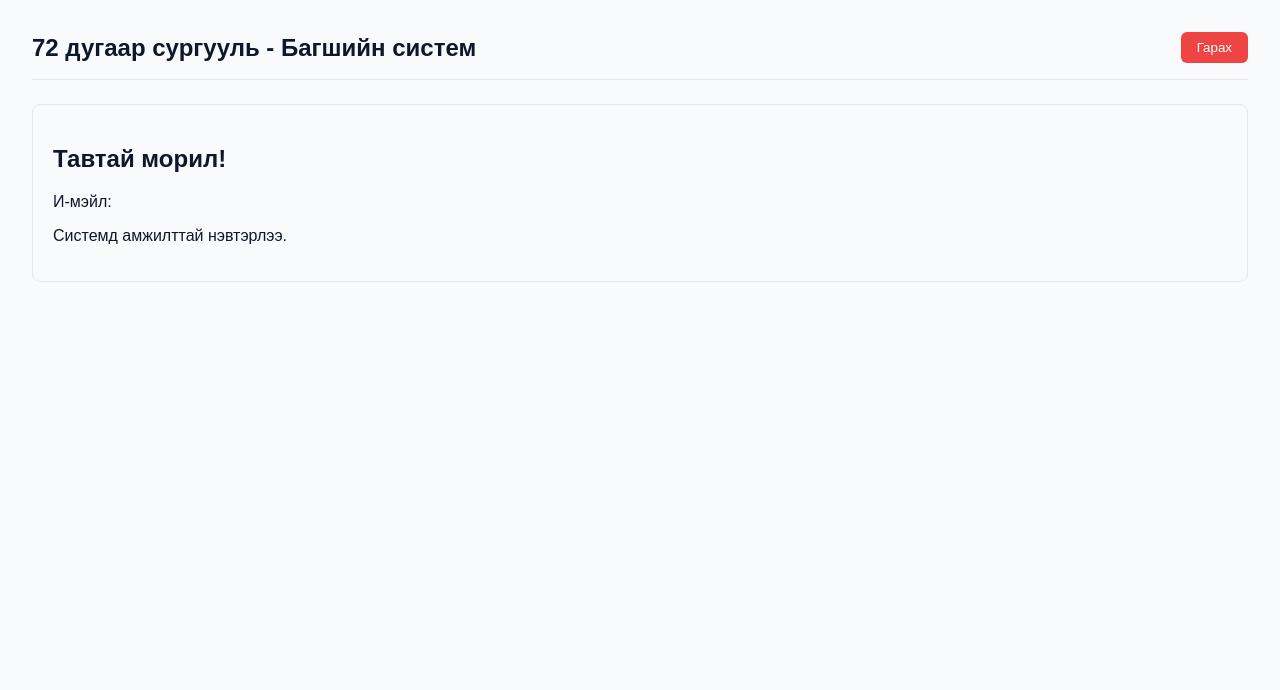
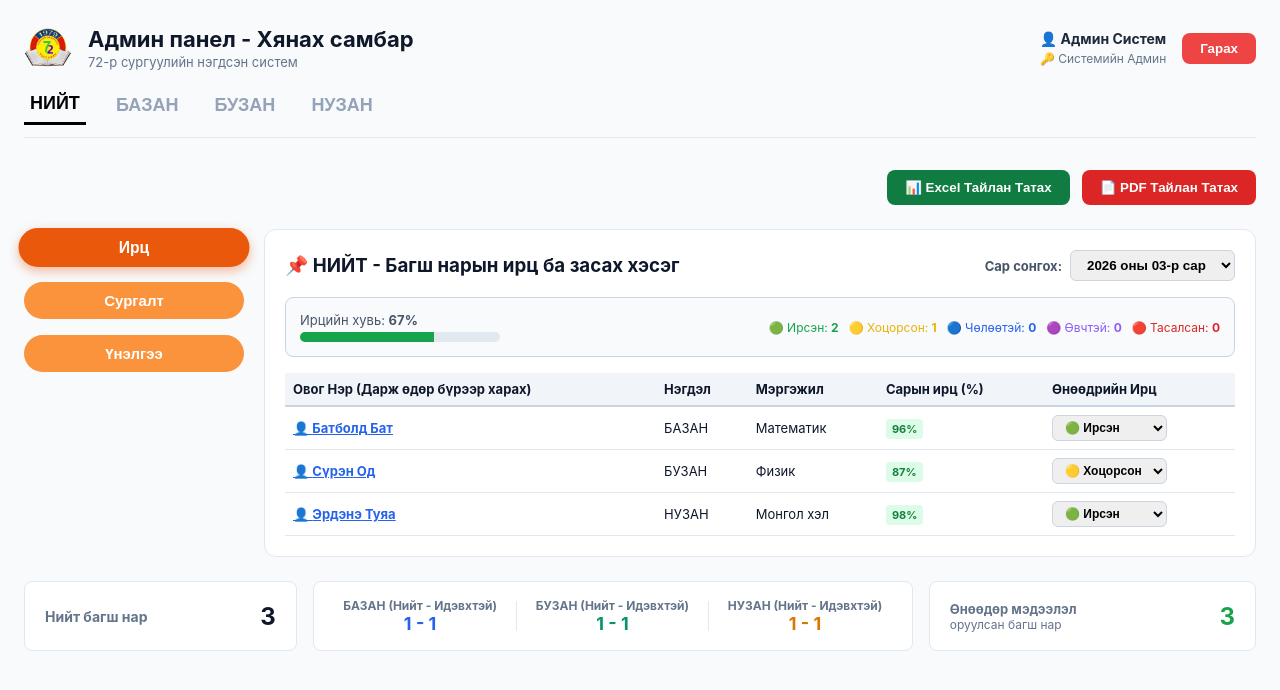
Before and after one commit to purevjav8nb8-create/school-portal-72, a Next.js app in the folder frontend/: page /dashboard in a window 1280 px wide. Shown: the top 690 px of the page. Built offline with nearby package versions, Linux system fonts and the light colour scheme; no server answers.

Commit message:
dashboard v2 layout

```diff
--- a/frontend/app/dashboard/components/SideMenu.tsx
+++ b/frontend/app/dashboard/components/SideMenu.tsx
@@ -18,10 +18,10 @@ export default function SideMenu({ activeCategory, setActiveCategory }: Props) {
               backgroundColor: isActive ? '#ea580c' : '#fb923c',
               color: 'white',
               border: 'none',
-              padding: '12px 24px',
+              padding: '10px 20px',
               borderRadius: '24px',
               fontWeight: 'bold',
-              fontSize: '16px',
+              fontSize: '15px',
               cursor: 'pointer',
               boxShadow: isActive ? '0 4px 10px rgba(234, 88, 12, 0.4)' : 'none',
               transform: isActive ? 'scale(1.05)' : 'none',
--- a/frontend/app/dashboard/components/UnitTabs.tsx
+++ b/frontend/app/dashboard/components/UnitTabs.tsx
@@ -31,16 +31,7 @@ export default function UnitTabs({ activeUnit, setActiveUnit, onDownload, isAdmi
         ))}
       </div>
 
-      {isAdmin && (
-        <div style={{ display: 'flex', gap: '10px' }}>
-          <button onClick={() => onDownload('excel')} style={{ backgroundColor: '#107c41', color: 'white', border: 'none', padding: '8px 16px', borderRadius: '6px', fontWeight: 'bold', cursor: 'pointer' }}>
-            📊 Excel Тайлан Татах
-          </button>
-          <button onClick={() => onDownload('pdf')} style={{ backgroundColor: '#dc2626', color: 'white', border: 'none', padding: '8px 16px', borderRadius: '6px', fontWeight: 'bold', cursor: 'pointer' }}>
-            📄 PDF Тайлан Татах
-          </button>
-        </div>
-      )}
+
     </div>
   );
 }
--- a/frontend/app/dashboard/page.tsx
+++ b/frontend/app/dashboard/page.tsx
@@ -1,100 +1,243 @@
 'use client';
 
-import { useEffect, useState } from 'react';
-import { supabase } from '../../lib/supabaseClient';
+import { useState } from 'react';
 
+import Header from './components/Header';
+import SummaryCards from './components/SummaryCards';
+import SideMenu from './components/SideMenu';
+import AttendanceTable from './components/AttendanceTable';
+import UnitTabs from './components/UnitTabs';
 
-export default function DashboardPage() {
-  const [user, setUser] = useState<any>(null);
-  const [loading, setLoading] = useState(true);
+import { Teacher, UserProfile } from './types';
 
-  useEffect(() => {
-    // Session бэлэн болохыг шалгах
-    const getInitialSession = async () => {
-      const { data: { session } } = await supabase.auth.getSession();
+export default function DashboardV2() {
+  const [activeCategory, setActiveCategory] = useState<
+    'Ирц' | 'Сургалт' | 'Үнэлгээ'
+  >('Ирц');
 
-      if (session?.user) {
-        setUser(session.user);
-        setLoading(false);
-      } else {
-  setLoading(false);
-  console.log('Session not found');
-}
+  const [activeUnit, setActiveUnit] = useState<
+    'НИЙТ' | 'БАЗАН' | 'БУЗАН' | 'НУЗАН'
+  >('НИЙТ');
+
+  const [selectedMonth, setSelectedMonth] = useState('2026-03');
+
+  const user: UserProfile = {
+    last_name: 'Админ',
+    first_name: 'Систем',
+    email: 'admin@moes.edu.mn',
+    unit: 'БАЗАН',
+    subject: 'Administrator',
+    role: 'admin',
   };
 
-    getInitialSession();
+  const [teachers, setTeachers] = useState<Teacher[]>([
+    {
+      id: 1,
+      last_name: 'Батболд',
+      first_name: 'Бат',
+      email: 'teacher1@moes.edu.mn',
+      unit: 'БАЗАН',
+      subject: 'Математик',
+      attendance: 'Ирсэн',
+      monthly_attendance_rate: 96,
+      training_status: 'Хамрагдсан',
+      rating: 92,
+      monthly_login_count: 20,
+    },
+    {
+      id: 2,
+      last_name: 'Сүрэн',
+      first_name: 'Од',
+      email: 'teacher2@moes.edu.mn',
+      unit: 'БУЗАН',
+      subject: 'Физик',
+      attendance: 'Хоцорсон',
+      monthly_attendance_rate: 87,
+      training_status: 'Хамрагдаагүй',
+      rating: 88,
+      monthly_login_count: 18,
+    },
+    {
+      id: 3,
+      last_name: 'Эрдэнэ',
+      first_name: 'Туяа',
+      email: 'teacher3@moes.edu.mn',
+      unit: 'НУЗАН',
+      subject: 'Монгол хэл',
+      attendance: 'Ирсэн',
+      monthly_attendance_rate: 98,
+      training_status: 'Хамрагдсан',
+      rating: 95,
+      monthly_login_count: 24,
+    },
+  ]);
 
-    // Auth төлөв өөрчлөгдөх үед чагнаж унших
-    const { data: authListener } = supabase.auth.onAuthStateChange((event, session) => {
-      if (event === 'SIGNED_IN' && session) {
-        setUser(session.user);
-        setLoading(false);
-      } else if (event === 'SIGNED_OUT') {
-        window.location.href = '/';
-      }
-    });
+  const displayTeachers =
+    activeUnit === 'НИЙТ'
+      ? teachers
+      : teachers.filter((t) => t.unit === activeUnit);
 
-    return () => {
-      authListener.subscription.unsubscribe();
-    };
-  }, []);
-
-  const handleLogout = async () => {
-    await supabase.auth.signOut();
+  const handleLogout = () => {
     window.location.href = '/';
   };
 
-  if (loading) {
-    return (
-      <div style={{
-        display: 'flex',
-        justifyContent: 'center',
-        alignItems: 'center',
-        minHeight: '100vh',
-        fontFamily: 'sans-serif'
-      }}>
-        <h2>Ачаалж байна...</h2>
-      </div>
+  const handleAttendanceChange = (
+    id: number,
+    status: Teacher['attendance']
+  ) => {
+    setTeachers((prev) =>
+      prev.map((t) =>
+        t.id === id
+          ? {
+              ...t,
+              attendance: status,
+            }
+          : t
+      )
     );
-  }
+  };
+
+  const handleTeacherSelect = (teacher: Teacher) => {
+    alert(
+      `${teacher.last_name} ${teacher.first_name} багшийн дэлгэрэнгүй мэдээлэл`
+    );
+  };
+
+  const totalTeachers = teachers.length;
+
+  const bazanTeachers = teachers.filter((t) => t.unit === 'БАЗАН');
+  const buzanTeachers = teachers.filter((t) => t.unit === 'БУЗАН');
+  const nuzanTeachers = teachers.filter((t) => t.unit === 'НУЗАН');
 
   return (
-    <div style={{ padding: '32px', fontFamily: 'sans-serif' }}>
-      <div style={{
+    <div
+      style={{
+        minHeight: '100vh',
+        backgroundColor: '#f8fafc',
+        padding: '24px',
+      }}
+    >
+      <Header user={user} onLogout={handleLogout} />
+
+<div
+  style={{
     display: 'flex',
-        justifyContent: 'space-between',
-        alignItems: 'center',
-        marginBottom: '24px',
-        borderBottom: '1px solid #e2e8f0',
-        paddingBottom: '16px'
-      }}>
-        <h1 style={{ fontSize: '24px', fontWeight: 'bold', margin: 0 }}>
-          72 дугаар сургууль - Багшийн систем
-        </h1>
+    flexDirection: 'column',
+    gap: '12px',
+    marginTop: '16px',
+  }}
+>
+
+  <UnitTabs
+    activeUnit={activeUnit}
+    setActiveUnit={setActiveUnit}
+    isAdmin={false}
+    onDownload={() => {}}
+  />
+
+  <div
+    style={{
+      display: 'flex',
+      justifyContent: 'flex-end',
+      gap: '12px',
+    }}
+  >
     <button
-          onClick={handleLogout}
       style={{
-            padding: '8px 16px',
-            backgroundColor: '#ef4444',
+        backgroundColor: '#107c41',
         color: 'white',
         border: 'none',
-            borderRadius: '6px',
-            cursor: 'pointer'
+        padding: '10px 18px',
+        borderRadius: '8px',
+        fontWeight: 'bold',
+        cursor: 'pointer',
       }}
     >
-          Гарах
+      📊 Excel Тайлан Татах
+    </button>
+
+    <button
+      style={{
+        backgroundColor: '#dc2626',
+        color: 'white',
+        border: 'none',
+        padding: '10px 18px',
+        borderRadius: '8px',
+        fontWeight: 'bold',
+        cursor: 'pointer',
+      }}
+    >
+      📄 PDF Тайлан Татах
     </button>
   </div>
 
-      <div style={{
-        backgroundColor: '#f8fafc',
+</div>
+
+
+      <div
+        style={{
+          display: 'grid',
+          gridTemplateColumns: '220px 1fr',
+          gap: '20px',
+          marginTop: '24px',
+        }}
+      >
+        <SideMenu
+          activeCategory={activeCategory}
+          setActiveCategory={setActiveCategory}
+        />
+
+        <div
+          style={{
+            backgroundColor: 'white',
+            borderRadius: '12px',
             padding: '20px',
-        borderRadius: '8px',
-        border: '1px solid #e2e8f0'
-      }}>
-        <h2>Тавтай морил!</h2>
-        <p>И-мэйл: <strong>{user?.email}</strong></p>
-        <p>Системд амжилттай нэвтэрлээ.</p>
+            border: '1px solid #e2e8f0',
+          }}
+        >
+          {activeCategory === 'Ирц' && (
+            <AttendanceTable
+              teachers={displayTeachers}
+              activeUnit={activeUnit}
+              selectedMonth={selectedMonth}
+              setSelectedMonth={setSelectedMonth}
+              onSelectTeacher={handleTeacherSelect}
+              onAttendanceChange={handleAttendanceChange}
+            />
+          )}
+
+          {activeCategory === 'Сургалт' && (
+            <div>
+              <h3>📚 Сургалтын модуль</h3>
+              <p>Дараагийн алхамд холбоно.</p>
+            </div>
+          )}
+
+          {activeCategory === 'Үнэлгээ' && (
+            <div>
+              <h3>⭐ Үнэлгээний модуль</h3>
+              <p>Дараагийн алхамд холбоно.</p>
+            </div>
+          )}
+        </div>
+      </div>
+      <div style={{ marginTop: '12px' }}>
+  <SummaryCards
+    totalTeachers={totalTeachers}
+    bazan={{
+      total: bazanTeachers.length,
+      active: bazanTeachers.length,
+    }}
+    buzan={{
+      total: buzanTeachers.length,
+      active: buzanTeachers.length,
+    }}
+    nuzan={{
+      total: nuzanTeachers.length,
+      active: nuzanTeachers.length,
+    }}
+    updatedCount={teachers.length}
+  />
 </div>
     </div>
   );
```
Also changed, not shown: frontend/app/dashboard/page-demo.tsx (added, +101 -0 lines), frontend/app/dashboard/page_old.tsx (added, +101 -0 lines), 1 other file (tests, documents, lock files or other folders). Lines whose indentation alone changed are shown as unchanged.
